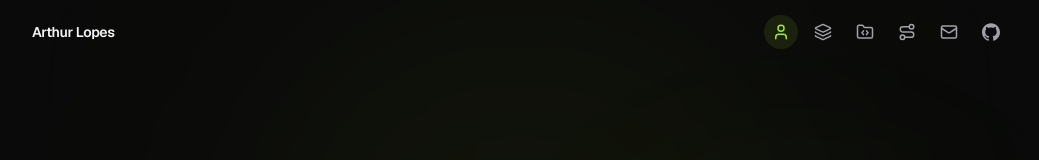
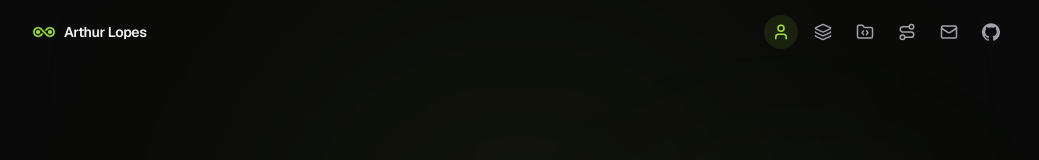
Before and after one commit to ArthurLp08/Arthur.dev, a Next.js app: page / in a window 1280 px wide. Shown: the top 160 px of the page, without its empty margins (120-1159 px from the left). Built offline with nearby package versions, Linux system fonts and the light colour scheme.

Commit message:
feat: add Preloader component and integrate with existing layout and reveal animations

```diff
--- a/app/layout.tsx
+++ b/app/layout.tsx
@@ -2,6 +2,7 @@ import type { Metadata } from "next";
 import { Geist, Geist_Mono } from "next/font/google";
 import { MotionProvider } from "@/components/common/motion-provider";
 import { MouseGlow } from "@/components/common/mouse-glow";
+import { Preloader } from "@/components/common/preloader";
 import "./globals.css";
 
 const geistSans = Geist({
@@ -34,7 +35,9 @@ export default function RootLayout({ children }: LayoutProps<"/">) {
           Pular para o conteúdo
         </a>
         <MouseGlow />
-        <MotionProvider>{children}</MotionProvider>
+        <MotionProvider>
+          <Preloader>{children}</Preloader>
+        </MotionProvider>
       </body>
     </html>
   );
--- /dev/null
+++ b/components/common/preloader.tsx
@@ -0,0 +1,131 @@
+"use client";
+
+import { AnimatePresence, motion, useReducedMotion } from "framer-motion";
+import Image from "next/image";
+import {
+  createContext,
+  useContext,
+  useEffect,
+  useState,
+  type ReactNode,
+} from "react";
+
+const PreloaderReadyContext = createContext(true);
+
+export function usePreloaderReady() {
+  return useContext(PreloaderReadyContext);
+}
+
+const FULL_DURATION = 1650;
+const REDUCED_DURATION = 450;
+
+export function Preloader({ children }: { children: ReactNode }) {
+  const prefersReducedMotion = useReducedMotion();
+  const [loading, setLoading] = useState(true);
+
+  useEffect(() => {
+    if (!loading) return;
+
+    const timer = window.setTimeout(
+      () => setLoading(false),
+      prefersReducedMotion ? REDUCED_DURATION : FULL_DURATION
+    );
+    return () => window.clearTimeout(timer);
+  }, [loading, prefersReducedMotion]);
+
+  useEffect(() => {
+    document.body.style.overflow = loading ? "hidden" : "";
+    return () => {
+      document.body.style.overflow = "";
+    };
+  }, [loading]);
+
+  const reduced = Boolean(prefersReducedMotion);
+
+  return (
+    <PreloaderReadyContext.Provider value={!loading}>
+      <motion.div
+        initial={{ opacity: 0 }}
+        animate={loading ? { opacity: 0 } : { opacity: 1 }}
+        transition={{
+          duration: reduced ? 0.25 : 0.6,
+          delay: loading ? 0 : 0.1,
+          ease: "easeOut",
+        }}
+        className="flex min-h-full flex-1 flex-col"
+      >
+        {children}
+      </motion.div>
+
+      <AnimatePresence>
+        {loading && (
+          <motion.div
+            key="preloader"
+            role="status"
+            aria-label="Carregando portfólio"
+            className="fixed inset-0 z-[150] grid place-items-center bg-background px-6"
+            exit={{ opacity: 0, filter: "blur(6px)" }}
+            transition={{
+              duration: reduced ? 0.2 : 0.5,
+              ease: "easeInOut",
+            }}
+          >
+            <div className="flex w-full max-w-xs flex-col items-center">
+              <motion.div
+                initial={{ opacity: 0, scale: 0.94 }}
+                animate={{ opacity: 1, scale: 1 }}
+                transition={{ duration: 0.55, delay: 0.1, ease: "easeOut" }}
+              >
+                <Image
+                  src="/logoAL.png"
+                  alt=""
+                  width={88}
+                  height={88}
+                  priority
+                />
+              </motion.div>
+
+              <div className="mt-8 h-px w-full overflow-hidden rounded-full bg-border">
+                <motion.div
+                  className="h-full w-full origin-left bg-primary"
+                  initial={{ scaleX: 0 }}
+                  animate={{ scaleX: 1 }}
+                  transition={{
+                    duration: reduced ? 0.3 : 1.15,
+                    delay: reduced ? 0 : 0.3,
+                    ease: "easeInOut",
+                  }}
+                />
+              </div>
+
+              <motion.div
+                className="mt-6 flex items-center gap-2"
+                initial={{ opacity: 0 }}
+                animate={{ opacity: 1 }}
+                transition={{ duration: 0.4, delay: 0.45 }}
+              >
+                {[0, 1, 2].map((dot) => (
+                  <motion.span
+                    key={dot}
+                    className="size-1 rounded-full bg-muted-foreground"
+                    animate={reduced ? undefined : { opacity: [0.25, 0.9, 0.25] }}
+                    transition={
+                      reduced
+                        ? { duration: 0 }
+                        : {
+                            duration: 1.1,
+                            repeat: Infinity,
+                            delay: dot * 0.18,
+                            ease: "easeInOut",
+                          }
+                    }
+                  />
+                ))}
+              </motion.div>
+            </div>
+          </motion.div>
+        )}
+      </AnimatePresence>
+    </PreloaderReadyContext.Provider>
+  );
+}
--- a/components/common/reveal.tsx
+++ b/components/common/reveal.tsx
@@ -1,7 +1,8 @@
 "use client";
 
-import { motion } from "framer-motion";
-import type { ReactNode } from "react";
+import { motion, useInView } from "framer-motion";
+import { useRef, type ReactNode } from "react";
+import { usePreloaderReady } from "@/components/common/preloader";
 
 type RevealProps = {
   children: ReactNode;
@@ -10,12 +11,19 @@ type RevealProps = {
 };
 
 export function Reveal({ children, delay = 0, className }: RevealProps) {
+  const ref = useRef<HTMLDivElement>(null);
+  const inView = useInView(ref, { once: true, margin: "-80px" });
+  const ready = usePreloaderReady();
+  const shouldShow = ready && inView;
+
   return (
     <motion.div
+      ref={ref}
       initial={{ opacity: 0, y: 24, filter: "blur(8px)" }}
-      whileInView={{ opacity: 1, y: 0, filter: "blur(0px)" }}
-      viewport={{ once: true, margin: "-80px" }}
-      transition={{ duration: 0.6, delay, ease: "easeOut" }}
+      animate={
+        shouldShow ? { opacity: 1, y: 0, filter: "blur(0px)" } : undefined
+      }
+      transition={{ duration: 0.6, delay: shouldShow ? delay : 0, ease: "easeOut" }}
       className={className}
     >
       {children}
--- a/components/layout/navbar.tsx
+++ b/components/layout/navbar.tsx
@@ -1,6 +1,7 @@
 "use client";
 
 import { useEffect, useState } from "react";
+import Image from "next/image";
 import { motion } from "framer-motion";
 import {
   FolderCode,
@@ -11,6 +12,7 @@ import {
   type LucideIcon,
 } from "lucide-react";
 import { GithubIcon } from "@/components/common/github-icon";
+import { usePreloaderReady } from "@/components/common/preloader";
 import { useActiveSection } from "@/components/common/use-active-section";
 import { MobileMenu } from "@/components/layout/mobile-menu";
 import { navLinks, profile } from "@/data/profile";
@@ -29,6 +31,7 @@ const sectionIds = navLinks.map((link) => link.href.replace("#", ""));
 export function Navbar() {
   const [scrolled, setScrolled] = useState(false);
   const activeSection = useActiveSection(sectionIds);
+  const ready = usePreloaderReady();
 
   useEffect(() => {
     const onScroll = () => setScrolled(window.scrollY > 8);
@@ -40,7 +43,11 @@ export function Navbar() {
   return (
     <motion.header
       initial={{ y: -16, opacity: 0, filter: "blur(6px)" }}
-      animate={{ y: 0, opacity: 1, filter: "blur(0px)" }}
+      animate={
+        ready
+          ? { y: 0, opacity: 1, filter: "blur(0px)" }
+          : { y: -16, opacity: 0, filter: "blur(6px)" }
+      }
       transition={{ duration: 0.5, ease: "easeOut" }}
       className={`fixed inset-x-0 top-0 z-50 transition-colors duration-300 ${
         scrolled
@@ -51,8 +58,15 @@ export function Navbar() {
       <div className="mx-auto flex h-16 w-full max-w-5xl items-center justify-between px-6">
         <a
           href="#inicio"
-          className="text-sm font-semibold tracking-tight text-foreground transition-colors hover:text-primary"
+          className="flex items-center gap-2 text-sm font-semibold tracking-tight text-foreground transition-colors hover:text-primary"
         >
+          <Image
+            src="/logoAL.png"
+            alt=""
+            width={24}
+            height={24}
+            className="size-6"
+          />
           {profile.name}
         </a>
 
--- a/components/sections/hero.tsx
+++ b/components/sections/hero.tsx
@@ -4,6 +4,7 @@ import { motion, type Variants } from "framer-motion";
 import { ChevronDown } from "lucide-react";
 import { Button } from "@/components/ui/button";
 import { GithubIcon } from "@/components/common/github-icon";
+import { usePreloaderReady } from "@/components/common/preloader";
 import { HeroVisual } from "@/components/sections/hero-visual";
 import { profile } from "@/data/profile";
 
@@ -23,6 +24,8 @@ const item: Variants = {
 };
 
 export function Hero() {
+  const ready = usePreloaderReady();
+
   return (
     <section
       id="inicio"
@@ -35,7 +38,7 @@ export function Hero() {
       <motion.div
         variants={container}
         initial="hidden"
-        animate="visible"
+        animate={ready ? "visible" : "hidden"}
         className="mx-auto grid w-full max-w-5xl gap-16 px-6 lg:grid-cols-[7fr_5fr] lg:items-center"
       >
         <div>
@@ -104,8 +107,8 @@ export function Hero() {
         href="#sobre"
         aria-label="Rolar para a seção Sobre"
         initial={{ opacity: 0 }}
-        animate={{ opacity: 1 }}
-        transition={{ delay: 1.2, duration: 0.6 }}
+        animate={ready ? { opacity: 1 } : { opacity: 0 }}
+        transition={{ delay: ready ? 1.2 : 0, duration: 0.6 }}
         className="absolute bottom-8 left-1/2 -translate-x-1/2 p-2 text-muted-foreground transition-colors hover:text-foreground"
       >
         <ChevronDown className="size-5 motion-safe:animate-bounce" aria-hidden />
```
Also changed, not shown: public/logoAL.png (added).
